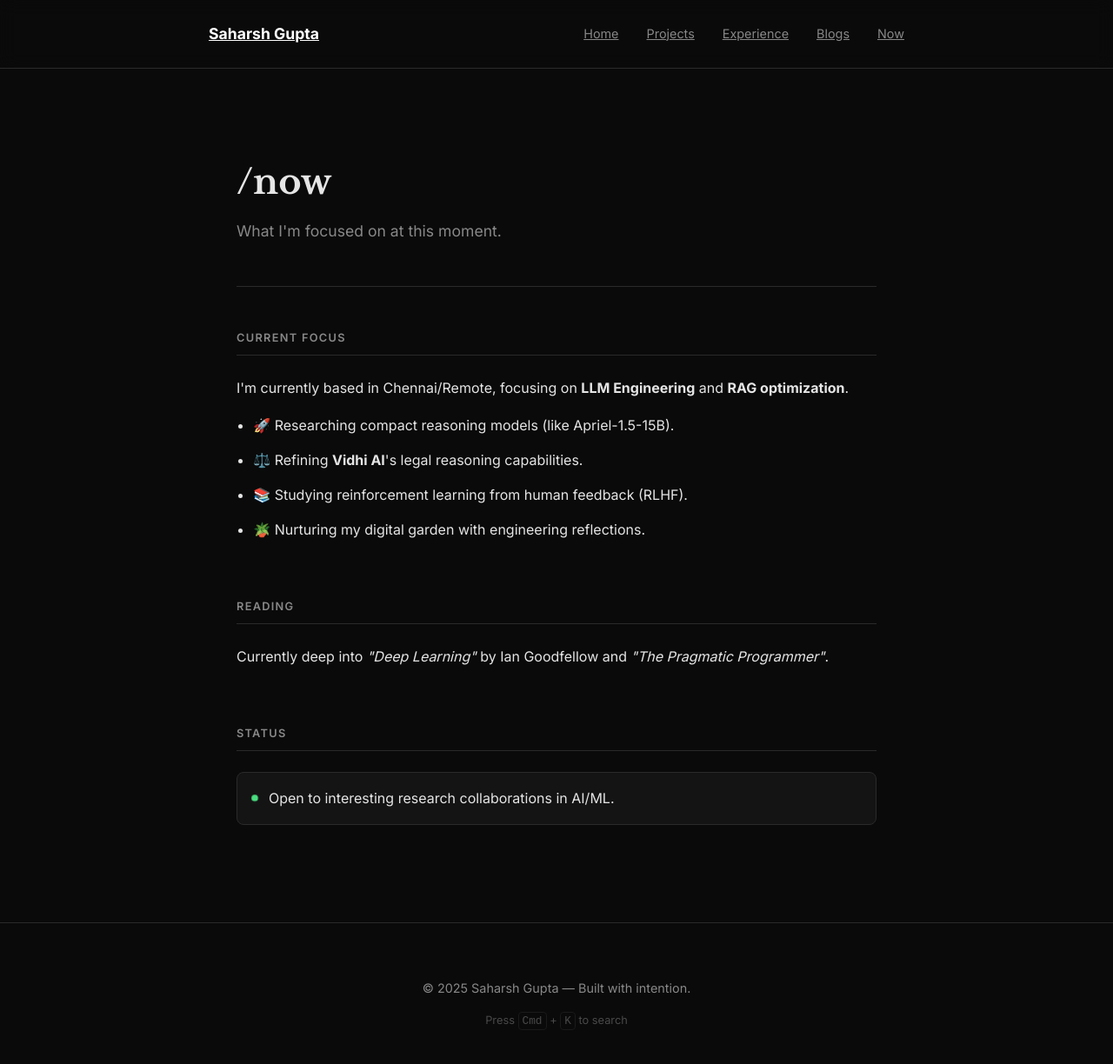
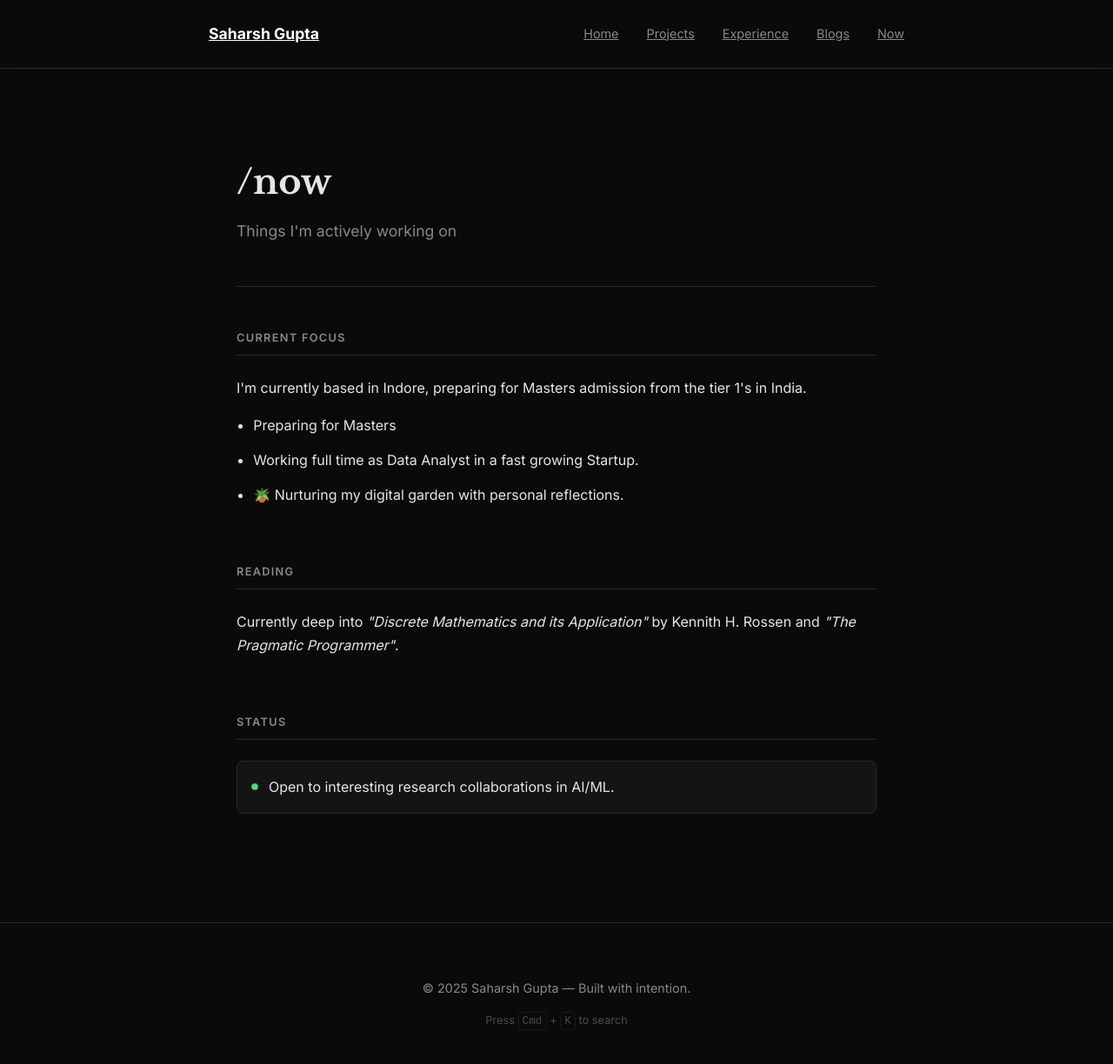
Before and after one commit to saharshg29/saharshg29.github.io, a Jekyll site: the page built from now.html, in a window 1280 px wide and 1247 px high. Shown: the top 1224 px of the window at 87% size. Built offline with Jekyll 4.4.1, drawn with Linux system fonts in a browser that asks for light colours.

Commit message:
updated my now

```diff
--- a/now.html
+++ b/now.html
@@ -5,26 +5,24 @@ title: "Now"
 
 <section class="page-header reveal">
     <h1>/now</h1>
-    <p class="page-subtitle">What I'm focused on at this moment.</p>
+    <p class="page-subtitle">Things I'm actively working on</p>
 </section>
 
 <section class="section reveal reveal-1">
     <h2 class="section-heading">Current Focus</h2>
     <div class="now-content">
-        <p>I'm currently based in Chennai/Remote, focusing on <strong>LLM Engineering</strong> and <strong>RAG
-                optimization</strong>.</p>
+        <p>I'm currently based in Indore, preparing for Masters admission from the tier 1's in India.</p>
         <ul class="now-list">
-            <li>🚀 Researching compact reasoning models (like Apriel-1.5-15B).</li>
-            <li>⚖️ Refining <strong>Vidhi AI</strong>'s legal reasoning capabilities.</li>
-            <li>📚 Studying reinforcement learning from human feedback (RLHF).</li>
-            <li>🪴 Nurturing my digital garden with engineering reflections.</li>
+            <li>Preparing for Masters</li>
+            <li>Working full time as Data Analyst in a fast growing Startup.</li>
+            <li>🪴 Nurturing my digital garden with personal reflections.</li>
         </ul>
     </div>
 </section>
 
 <section class="section reveal reveal-2">
     <h2 class="section-heading">Reading</h2>
-    <p>Currently deep into <em>"Deep Learning"</em> by Ian Goodfellow and <em>"The Pragmatic Programmer"</em>.</p>
+    <p>Currently deep into <em>"Discrete Mathematics and its Application"</em> by Kennith H. Rossen and <em>"The Pragmatic Programmer"</em>.</p>
 </section>
 
 <section class="section reveal reveal-3">
```
